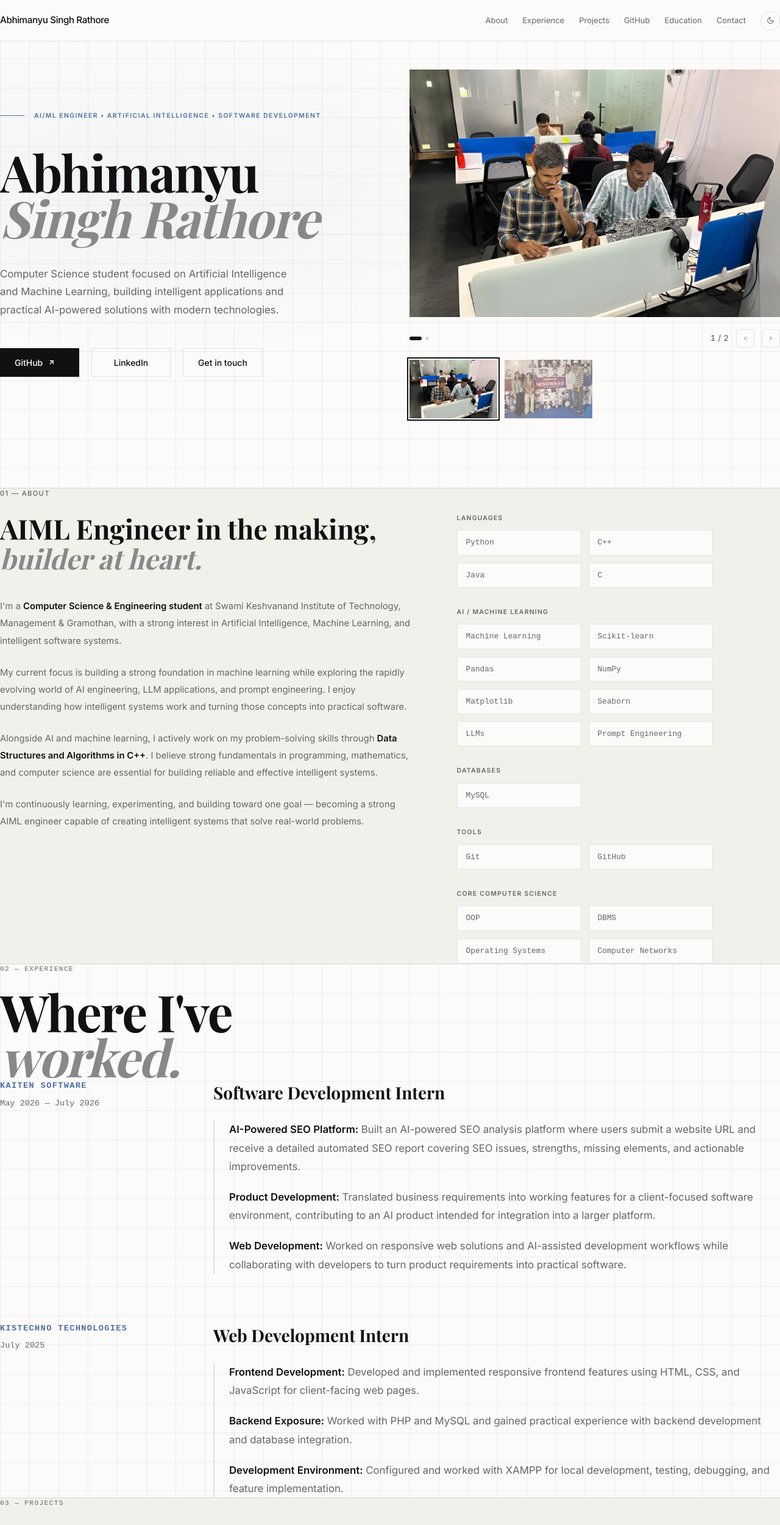
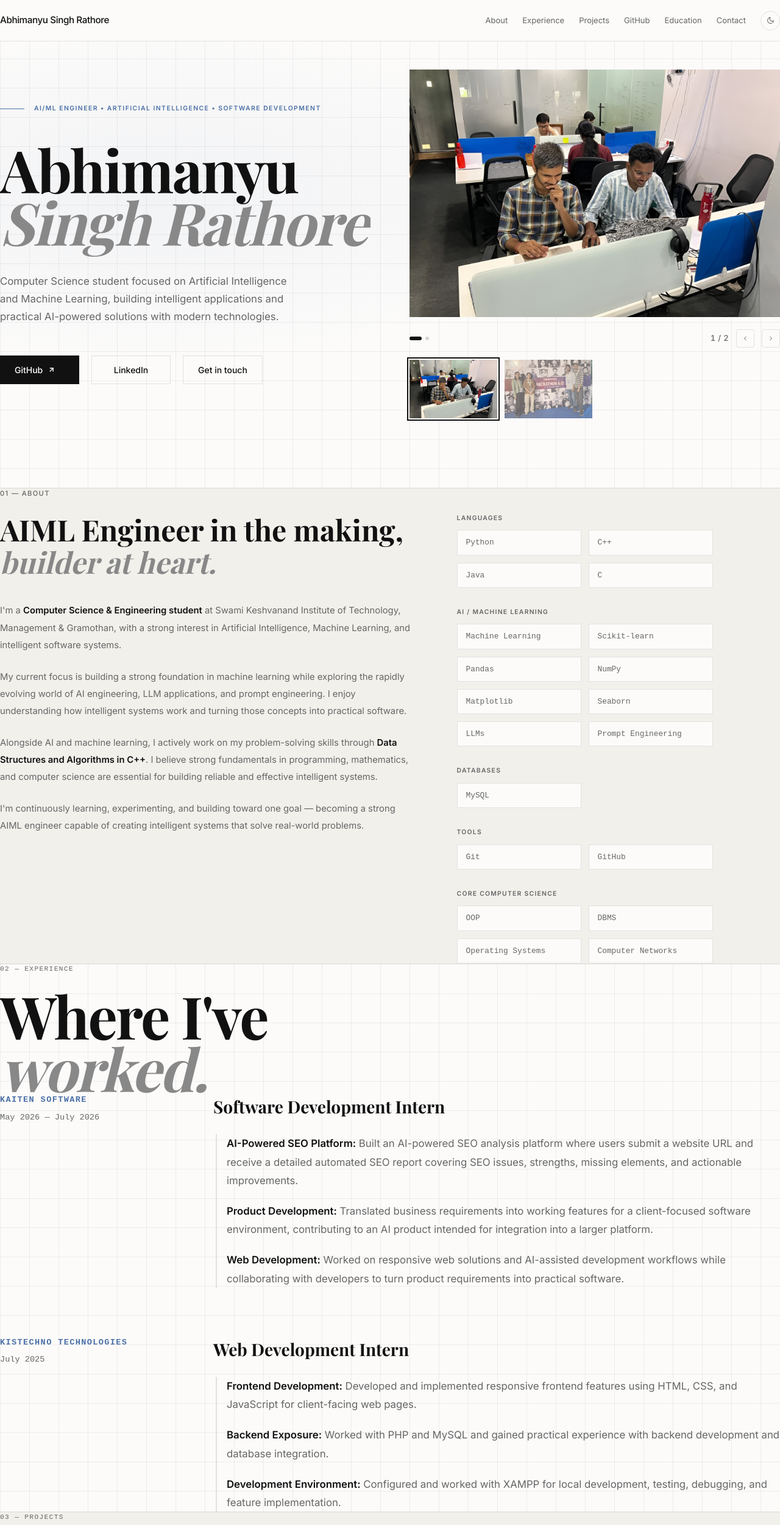
Before and after one commit to Abhimanyu2211/PORTFOLIO, a Next.js app: page / in a window 1280 px wide. Shown: the top 2501 px of the page at 61% size. Built offline with nearby package versions, Linux system fonts and the light colour scheme; a web font is replaced by a local one.

Commit message:
fix: resolve horizontal overflow and spacing issues on mobile

```diff
--- a/components/sections/AboutSection.tsx
+++ b/components/sections/AboutSection.tsx
@@ -70,10 +70,10 @@ export default function AboutSection() {
   return (
     <section
       id="about"
-      className="py-16 md:py-24 lg:py-[120px]"
+      className="py-24 md:py-32 lg:py-[140px]"
       style={{ borderTop: "1px solid var(--border)", backgroundColor: "#f2f0eb" }}
     >
-      <div className="w-full max-w-[1440px] mx-auto px-6 md:px-12 lg:px-24">
+      <div className="w-full max-w-[1440px] mx-auto px-8 md:px-12 lg:px-24">
         {/* Section label */}
         <FadeUp delay={0}>
           <p
@@ -98,7 +98,7 @@ export default function AboutSection() {
               <h2
                 className="font-playfair"
                 style={{
-                  fontSize: "clamp(2.2rem, 3.5vw, 3rem)",
+                  fontSize: "clamp(2rem, 8vw, 3rem)",
                   lineHeight: "1.1",
                   marginBottom: "40px",
                   fontWeight: 700,
--- a/components/sections/EducationSection.tsx
+++ b/components/sections/EducationSection.tsx
@@ -56,13 +56,13 @@ export default function EducationSection() {
   return (
     <section
       id="education"
-      className="grid-bg py-16 md:py-24 lg:py-[120px]"
+      className="grid-bg py-24 md:py-32 lg:py-[140px]"
       style={{
         borderTop: "1px solid var(--border)",
         backgroundColor: "var(--background)",
       }}
     >
-      <div className="w-full px-6 md:px-8 lg:px-[30px]">
+      <div className="w-full px-8 md:px-12 lg:px-24 max-w-[1440px] mx-auto">
         {/* Section label */}
         <FadeUp delay={0}>
           <p
@@ -85,7 +85,7 @@ export default function EducationSection() {
           <h2
             className="font-playfair tracking-tight"
             style={{
-              fontSize: "clamp(3.5rem, 5.5vw, 5rem)",
+              fontSize: "clamp(2.8rem, 11vw, 5rem)",
               lineHeight: "0.9",
               marginBottom: "80px",
             }}
--- a/components/sections/ExperienceSection.tsx
+++ b/components/sections/ExperienceSection.tsx
@@ -74,13 +74,13 @@ export default function ExperienceSection() {
   return (
     <section
       id="experience"
-      className="grid-bg py-16 md:py-24 lg:py-[120px]"
+      className="grid-bg py-24 md:py-32 lg:py-[140px]"
       style={{
         borderTop: "1px solid var(--border)",
         backgroundColor: "var(--background)",
       }}
     >
-      <div className="w-full max-w-[1440px] mx-auto px-6 md:px-12 lg:px-24">
+      <div className="w-full max-w-[1440px] mx-auto px-8 md:px-12 lg:px-24">
         {/* Section label */}
         <FadeUp delay={0}>
           <p
@@ -103,7 +103,7 @@ export default function ExperienceSection() {
           <h2
             className="font-playfair tracking-tight mb-16 lg:mb-[120px]"
             style={{
-              fontSize: "clamp(4rem, 6.5vw, 6rem)",
+              fontSize: "clamp(3rem, 12vw, 6rem)",
               lineHeight: "0.9",
             }}
           >
@@ -177,7 +177,8 @@ export default function ExperienceSection() {
                       flexDirection: "column",
                       gap: "20px",
                       borderLeft: "2px solid var(--border)",
-                      paddingLeft: "24px",
+                      paddingLeft: "16px",
+                      marginLeft: "4px",
                     }}
                   >
                     {exp.points.map((point, ptIdx) => (
--- a/components/sections/Footer.tsx
+++ b/components/sections/Footer.tsx
@@ -54,13 +54,13 @@ const LinkedInIcon = () => (
 export default function Footer() {
   return (
     <footer
-      className="pt-16 pb-8 md:pt-20 md:pb-10"
+      className="pt-24 pb-12 md:pt-32 md:pb-16"
       style={{
         borderTop: "1px solid var(--border)",
         backgroundColor: "#f2f0eb",
       }}
     >
-      <div className="w-full px-6 md:px-8 lg:px-[30px]">
+      <div className="w-full px-8 md:px-12 lg:px-24 max-w-[1440px] mx-auto">
         <div className="flex flex-col md:flex-row justify-between items-start md:items-end flex-wrap gap-12 md:gap-[80px]">
           {/* Left side: Heading and Links */}
           <div style={{ display: "flex", flexDirection: "column", gap: "48px" }}>
@@ -68,7 +68,7 @@ export default function Footer() {
               <h2
                 className="font-playfair tracking-tight"
                 style={{
-                  fontSize: "clamp(2.5rem, 4vw, 3.5rem)",
+                  fontSize: "clamp(2.2rem, 9vw, 3.5rem)",
                   lineHeight: "0.95",
                   margin: 0,
                 }}
@@ -200,7 +200,7 @@ export default function Footer() {
               <h1
                 className="font-playfair tracking-tight"
                 style={{
-                  fontSize: "clamp(3rem, 5vw, 4.5rem)",
+                  fontSize: "clamp(2.2rem, 9vw, 4.5rem)",
                   fontWeight: 700,
                   color: "rgba(0, 0, 0, 0.08)",
                   lineHeight: "0.85",
--- a/components/sections/HeroSection.tsx
+++ b/components/sections/HeroSection.tsx
@@ -44,10 +44,10 @@ export default function HeroSection() {
         }}
       />
 
-      <div className="relative z-10 w-full max-w-[1440px] mx-auto px-8 md:px-12 lg:px-24 py-16 lg:py-24 grid grid-cols-1 lg:grid-cols-2 gap-12 lg:gap-16 items-center">
+      <div className="relative z-10 w-full max-w-[1440px] mx-auto px-8 md:px-12 lg:px-24 py-24 lg:py-32 grid grid-cols-1 lg:grid-cols-2 gap-16 items-center">
 
         {/* ── LEFT ── */}
-        <div className="flex flex-col lg:pl-10">
+        <div className="flex flex-col lg:pl-10 max-w-[100vw] overflow-hidden">
 
           {/* Overline */}
           <FadeUp delay={0} className="flex items-center gap-4" style={{ marginBottom: "48px" }}>
@@ -65,8 +65,8 @@ export default function HeroSection() {
           {/* Name */}
           <FadeUp delay={0.1}>
             <h1
-              className="font-playfair tracking-tight"
-              style={{ fontSize: "clamp(4rem, 6.5vw, 6rem)", lineHeight: "0.9", marginBottom: "40px" }}
+              className="font-playfair tracking-tight break-words"
+              style={{ fontSize: "clamp(3rem, 12vw, 6rem)", lineHeight: "0.9", marginBottom: "40px" }}
             >
               <span className="block font-bold" style={{ color: "var(--foreground)" }}>
                 Abhimanyu
--- a/components/sections/ProjectsSection.tsx
+++ b/components/sections/ProjectsSection.tsx
@@ -77,13 +77,13 @@ export default function ProjectsSection() {
   return (
     <section
       id="projects"
-      className="py-16 md:py-24 lg:py-[120px]"
+      className="py-24 md:py-32 lg:py-[140px]"
       style={{
         borderTop: "1px solid var(--border)",
         backgroundColor: "#f2f0eb", // Beige background for the section
       }}
     >
-      <div className="w-full max-w-[1440px] mx-auto px-6 md:px-12 lg:px-24">
+      <div className="w-full max-w-[1440px] mx-auto px-8 md:px-12 lg:px-24">
         {/* Section label */}
         <FadeUp delay={0}>
           <p
@@ -106,7 +106,7 @@ export default function ProjectsSection() {
           <h2
             className="font-playfair tracking-tight"
             style={{
-              fontSize: "clamp(3rem, 5vw, 4.5rem)",
+              fontSize: "clamp(2.5rem, 10vw, 4.5rem)",
               fontWeight: 700,
               color: "var(--foreground)",
               marginBottom: "48px",
@@ -124,9 +124,8 @@ export default function ProjectsSection() {
             {projects.map((project, idx) => (
               <div
                 key={idx}
+                className="bg-[#fcfbfa] p-6 sm:p-8 border border-[var(--border)]"
                 style={{
-                  backgroundColor: "#fcfbfa", // White card background
-                  padding: "32px 28px",
                   display: "flex",
                   flexDirection: "column",
                   height: "100%",
```
